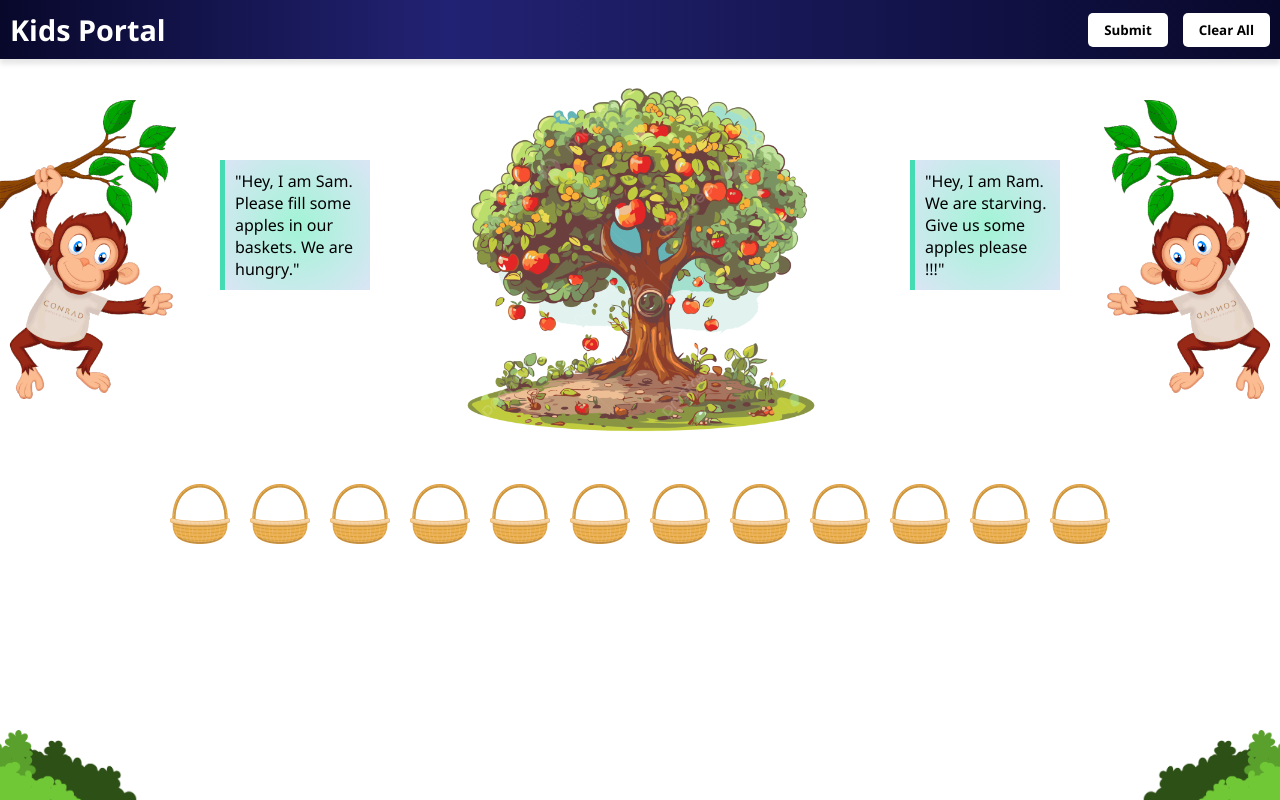
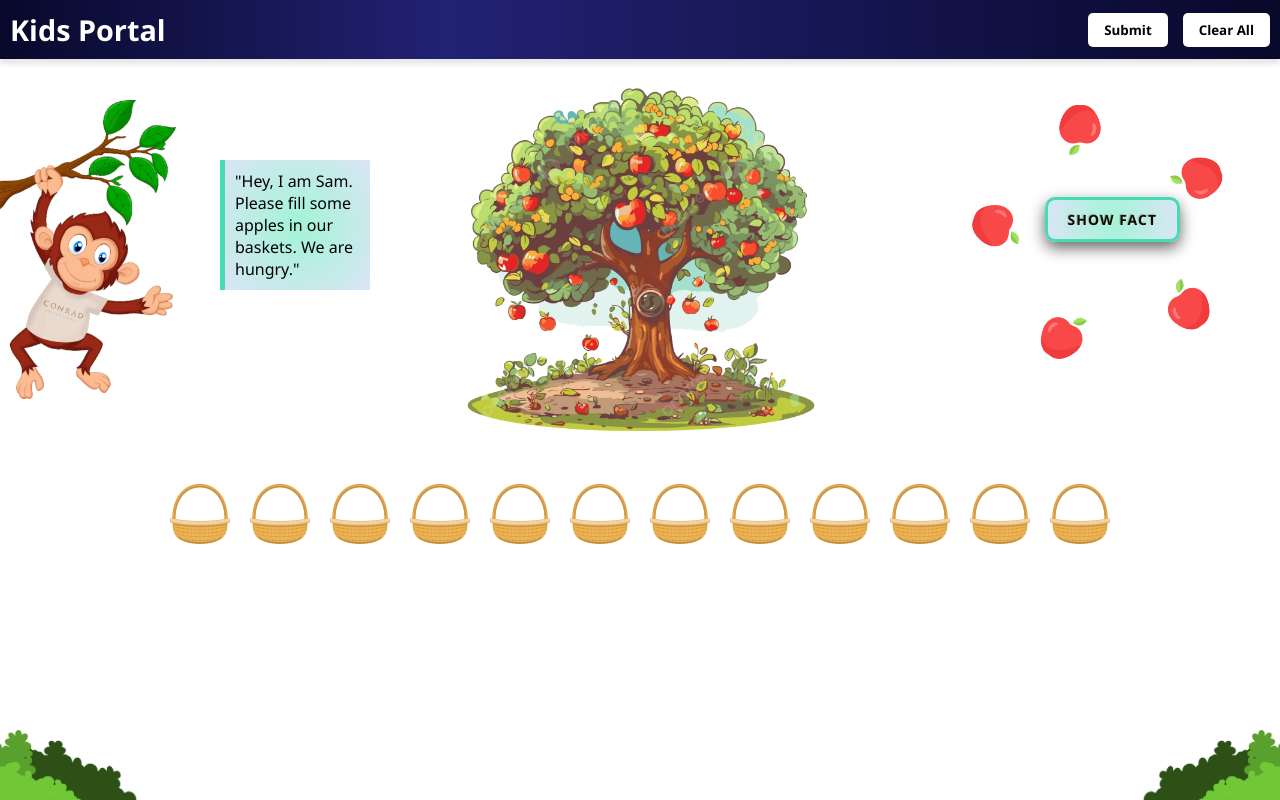
Before and after one commit to GuptasRepo/KidsPortal, an Angular app: page /play/1 in a window 1280 px wide. Built offline with nearby package versions, Linux system fonts and the light colour scheme.

Commit message:
Fun facts button and box changes

```diff
--- a/src/app/play-table-game/play-table-game.component.css
+++ b/src/app/play-table-game/play-table-game.component.css
@@ -304,3 +304,201 @@ font-size: 20px;
 .plus-one img{
 transform: rotate(-90deg);
 }
+.fun-fact-sidebar {
+    position: fixed;
+    top: 70px;
+    right: 0;
+    width: 20%;
+    height: auto;
+    background-color: #fff5e6;
+    border-left: 3px solid #ff9900;
+    padding: 20px;
+    box-shadow: -3px 0 10px rgba(0,0,0,0.2);
+    z-index: 1000;
+    transition: transform 0.3s ease-in-out;
+  }
+
+  .fun-fact-sidebar.hidden {
+    transform: translateX(100%);
+  }
+
+  .fun-fact-header {
+    display: flex;
+    justify-content: space-between;
+    align-items: center;
+  }
+
+  .fun-fact-header h3 {
+    margin: 0;
+    font-size: 18px;
+    color: #e67300;
+  }
+
+  .close-fact {
+    background: none;
+    border: none;
+    font-size: 18px;
+    cursor: pointer;
+    color: #cc3300;
+    float:right
+  }
+
+  .fun-fact-content {
+    margin-top: 10px;
+    font-size: 14px;
+    color: #444;
+  }
+
+  .show-fact-btn {
+  position: fixed;
+  top: 200px;
+  right: 100px;
+  background: radial-gradient(circle, rgba(162,244,214,1) 0%, rgba(218,229,245,1) 100%);
+  color: #100a01;
+  text-transform: uppercase;
+  font-weight: bold;
+  letter-spacing: 1px;
+
+  /* Board look */
+  border: 3px solid #45dbb3;
+  border-radius: 10px;
+
+  /* Size */
+  padding: 10px 20px;
+  font-size: 14px;
+
+  /* Carved text effect */
+  text-shadow: 1px 1px 0px #fff3, -1px -1px 1px #0003;
+
+  /* Wooden sign shadow */
+  box-shadow: 0 6px 15px rgba(0, 0, 0, 0.6);
+
+  cursor: pointer;
+  z-index: 1000;
+
+  /* Gentle floating animation */
+  animation: floatBoard 4s ease-in-out infinite;
+  transition: transform 0.2s ease, box-shadow 0.2s ease;
+}
+
+/* Hover glow */
+.show-fact-btn:hover {
+  transform: scale(1.05);
+  box-shadow: 0 10px 20px rgba(0,0,0,0.7), 0 0 12px rgba(69, 219, 179, 0.6);
+}
+
+/* Floating animation */
+@keyframes floatBoard {
+  0%, 100% { transform: translateY(0); }
+  50%      { transform: translateY(-6px); }
+}
+
+
+.fruit-circle {
+  position: fixed;
+  top: 260px;    /* position below fact button */
+  right: 50px;   /* align with button */
+  width: 200px;
+  height: 160px;
+  border-radius: 50%;
+  z-index: 900;
+}
+
+/* Common fruit style */
+.fruit-circle img {
+  position: absolute;
+  width: 50px;   /* fruit size */
+  height: 50px;
+  object-fit: contain;
+  top: 50%;
+  left: 50%;
+  margin: -25px; /* center fruits properly */
+  animation: orbit 10s linear infinite;
+  transform-origin: 0 -80px; /* orbit radius */
+}
+
+/* Delay each fruit so they spread around circle */
+.fruit-circle img:nth-child(1) { animation-delay: 0s; }
+.fruit-circle img:nth-child(2) { animation-delay: -2s; }
+.fruit-circle img:nth-child(3) { animation-delay: -4s; }
+.fruit-circle img:nth-child(4) { animation-delay: -6s; }
+.fruit-circle img:nth-child(5) { animation-delay: -8s; }
+
+@keyframes orbit {
+  from { transform: rotate(0deg); }
+  to   { transform: rotate(360deg); }
+}
+
+/* The box that opens */
+.fact-box {
+  position: fixed;
+  top: 150px;       /* below the button */
+  right: 50px;
+  width: 300px;
+  max-height: 0;
+  overflow: hidden;
+  padding: 0 20px;
+  background: linear-gradient(180deg, #a2f4d6, #dae5f5);
+  border: 3px solid #45dbb3;
+  border-radius: 12px;
+  box-shadow: 0 6px 15px rgba(0,0,0,0.6);
+  z-index: 950;
+  animation: scrollOpen 1s ease forwards;
+}
+
+.fact-box h2 {
+  margin: 10px 0;
+  text-align: center;
+  color: #100a01;
+}
+
+.fact-box p {
+  margin: 10px 0 20px;
+  text-align: center;
+  color: #333;
+  font-size: 16px;
+}
+
+/* Scroll-like open animation */
+@keyframes scrollOpen {
+  0%   { max-height: 0; padding-top: 0; padding-bottom: 0; opacity: 0; }
+  100% { max-height: 400px; padding-top: 20px; padding-bottom: 20px; opacity: 1; }
+}
+
+/* Apples in a straight line */
+.apples-line {
+  position: fixed;
+  top: 110px;    /* just above the box */
+  right: 40px;
+  display: flex;
+  gap: 15px;
+  justify-content: center;
+  width: 320px;
+  animation: fadeSlide 1s ease forwards;
+}
+
+.apples-line img {
+  width: 50px;
+  height: 50px;
+  transform: translateY(-40px);
+  opacity: 0;
+  animation: dropIn 0.6s ease forwards;
+}
+
+.apples-line img:nth-child(1) { animation-delay: 0.2s; }
+.apples-line img:nth-child(2) { animation-delay: 0.4s; }
+.apples-line img:nth-child(3) { animation-delay: 0.6s; }
+.apples-line img:nth-child(4) { animation-delay: 0.8s; }
+.apples-line img:nth-child(5) { animation-delay: 1s; }
+
+/* Apples drop in animation */
+@keyframes dropIn {
+  from { transform: translateY(-40px); opacity: 0; }
+  to   { transform: translateY(0); opacity: 1; }
+}
+
+/* Fade + slide for the row */
+@keyframes fadeSlide {
+  from { opacity: 0; transform: translateY(-20px); }
+  to   { opacity: 1; transform: translateY(0); }
+}
--- a/src/app/play-table-game/play-table-game.component.html
+++ b/src/app/play-table-game/play-table-game.component.html
@@ -26,16 +26,47 @@
     <div class="quote-box quote-box-left">
         <p id="leftquote">{{ leftQuotes[tableNumber] }}</p>
     </div>
+      <!-- Show Fact Button (when hidden) -->
 </div>
 
-<div class="monkey-container-right">
+<!-- <div class="monkey-container-right">
     <img id="sideImageright" [src]="sideImagesRight[tableNumber]">
     <div class="quote-box quote-box-right">
-        <p id="rightquote">{{ rightQuotes[tableNumber] }}</p>
+        <p id="rightquote">
+            {{ rightQuotes[tableNumber] }}</p>
     </div>
+</div> -->
+
+<div class="fact-btn" *ngIf="!funFactVisible">
+    <button class="show-fact-btn"  (click)="toggleFunFact()">Show Fact</button>
+    <div class="fruit-circle">
+  <img [src]="tableMoveImages[tableNumber]" alt="Fruit">
+  <img [src]="tableMoveImages[tableNumber]" alt="Fruit">
+  <img [src]="tableMoveImages[tableNumber]" alt="Fruit">
+  <img [src]="tableMoveImages[tableNumber]" alt="Fruit">
+  <img [src]="tableMoveImages[tableNumber]" alt="Fruit">
+</div>
 </div>
 
-<div class="cards-container-game">
+<div class="fact-box" *ngIf="funFactVisible">
+
+  <div class="fun-fact-header">
+      <button (click)="toggleFunFact()" class="close-fact">✖</button>
+    </div>
+    <h2>Fun Fact!</h2>
+    <p class="fun-fact-content">{{ currentFunFact }}</p>
+    <p class="fun-fact-content">{{ funFacts[tableNumber] }}</p>
+
+    <p class="fun-fact-link" *ngIf="funFactLink">
+        <a [routerLink]="funFactLink">Try it out</a>
+      </p>
+</div>
+
+<div class="apples-line" *ngIf="funFactVisible">
+  <img [src]="tableMoveImages[tableNumber]" alt="Fruit" *ngFor="let apple of [1,2,3,4,5]">
+</div>
+
+    <div class="cards-container-game">
     <!-- Tree or Pot based on table number -->
     <div class="tree-container">
         <img id="tree" [src]="images[tableNumber]" (click)="onTreeClick($event)">
@@ -66,3 +97,15 @@
         <p id="multiplication">{{multiplicationText}}</p>
     </div>
 </div>
+
+<!-- Fun Fact Sidebar -->
+<!-- <div class="fun-fact-sidebar" [ngClass]="{ 'hidden': !funFactVisible }">
+    <div class="fun-fact-header">
+      <h3>Fun Fact!</h3>
+      <button (click)="toggleFunFact()" class="close-fact">✖</button>
+    </div>
+    <p class="fun-fact-content">{{ currentFunFact }}</p>
+    <p class="fun-fact-link" *ngIf="funFactLink">
+        <a [routerLink]="funFactLink">Try it out</a>
+      </p>
+  </div> -->
--- a/src/app/play-table-game/play-table-game.component.ts
+++ b/src/app/play-table-game/play-table-game.component.ts
@@ -234,15 +234,53 @@ export class PlayTableGameComponent implements OnInit {
     16: "../../assets/movingImages/mushroom.png"
   };
 
+  funFactVisible: boolean = false;
+
+  factText = '';
+  factLink = '';
+
+  funFacts: { [key: number]: string } = {
+    1: "Apples are made of 25% air, which is why they float!",
+    2: "Carrots were originally purple, not orange.",
+    3: "Balloons were first invented using animal intestines.",
+    4: "Chocochips were invented by accident in 1930!",
+    5: "Eggs contain every vitamin except vitamin C.",
+    6: "Spinach is high in iron, but it’s best absorbed with vitamin C.",
+    7: "Cookies were originally used to test oven temperatures.",
+    8: "Crayons can last more than 30 years!",
+    9: "Books were originally handwritten before the printing press.",
+    10: "Laddoos are one of the oldest sweets in Indian cuisine.",
+    11: "Cherries belong to the rose family!",
+    12: "Bananas are berries, botanically speaking!",
+    13: "There are over 400,000 species of flowers!",
+    14: "Jalebis were mentioned in ancient Indian texts!",
+    15: "Rubber balls were first used by the Aztecs.",
+    16: "Mushrooms are more closely related to animals than plants."
+  };
+
   constructor(private router: Router, private route: ActivatedRoute) { }
 
   ngOnInit(): void {
-    this.route.paramMap.subscribe(params => {
-      const numberParam = params.get('id');
-      console.log('Number from URL:', numberParam);
-      this.tableNumber = numberParam ? +numberParam : 1;
-      this.initGame();
+    this.route.params.subscribe(params => {
+      const number = +params['id'];
+      this.tableNumber =number || 1;
+
+        //Reset everything
+        this.clickCount = 0;
+        this.factText = '';
+        this.factLink = '';
+        this.modalDisplay = 'none';
+        this.isClickAllowed = true;
+
+        //Clear old DOM elements from previous table
+        this.clearBaskets();
+        this.initGame();
     });
+    /*const url = window.location.pathname;
+    const lastSlashIndex = url.lastIndexOf('/');
+    const number = url.slice(lastSlashIndex + 1);
+    this.tableNumber = +number || 1; */
+
   }
 
   initGame(): void {
@@ -400,6 +438,12 @@ export class PlayTableGameComponent implements OnInit {
     this.clickCount++;
     const basketIndex = this.clickCount;
     const basket = document.getElementById(`basket${basketIndex}`);
+
+    const multiplier = basketIndex;
+    const multiplicand = this.tableNumber;
+    const product = multiplier * multiplicand;
+    this.factText = `${multiplier} × ${multiplicand} = ${multiplicand} × ${multiplier} = ${product} ${this.items[this.tableNumber]}`;
+    this.factLink = `/play/${multiplier}`;
 
     if (basket) {
       const appleOrFlower = document.createElement('img');
@@ -576,4 +620,17 @@ export class PlayTableGameComponent implements OnInit {
     this.modalDisplay = 'none';
   }
 
+get currentFunFact(): string {
+    //return this.funFacts[this.tableNumber] || "Did you know? Fun facts make learning exciting!";
+    return this.factText || "Did you know? Fun facts make learning exciting!";
+  }
+  get funFactLink(): string {
+    //return this.funFacts[this.tableNumber] || "Did you know? Fun facts make learning exciting!";
+    return this.factLink || '';
+  }
+  toggleFunFact(): void {
+    this.funFactVisible = !this.funFactVisible;
+  }
+
+
 }
```
